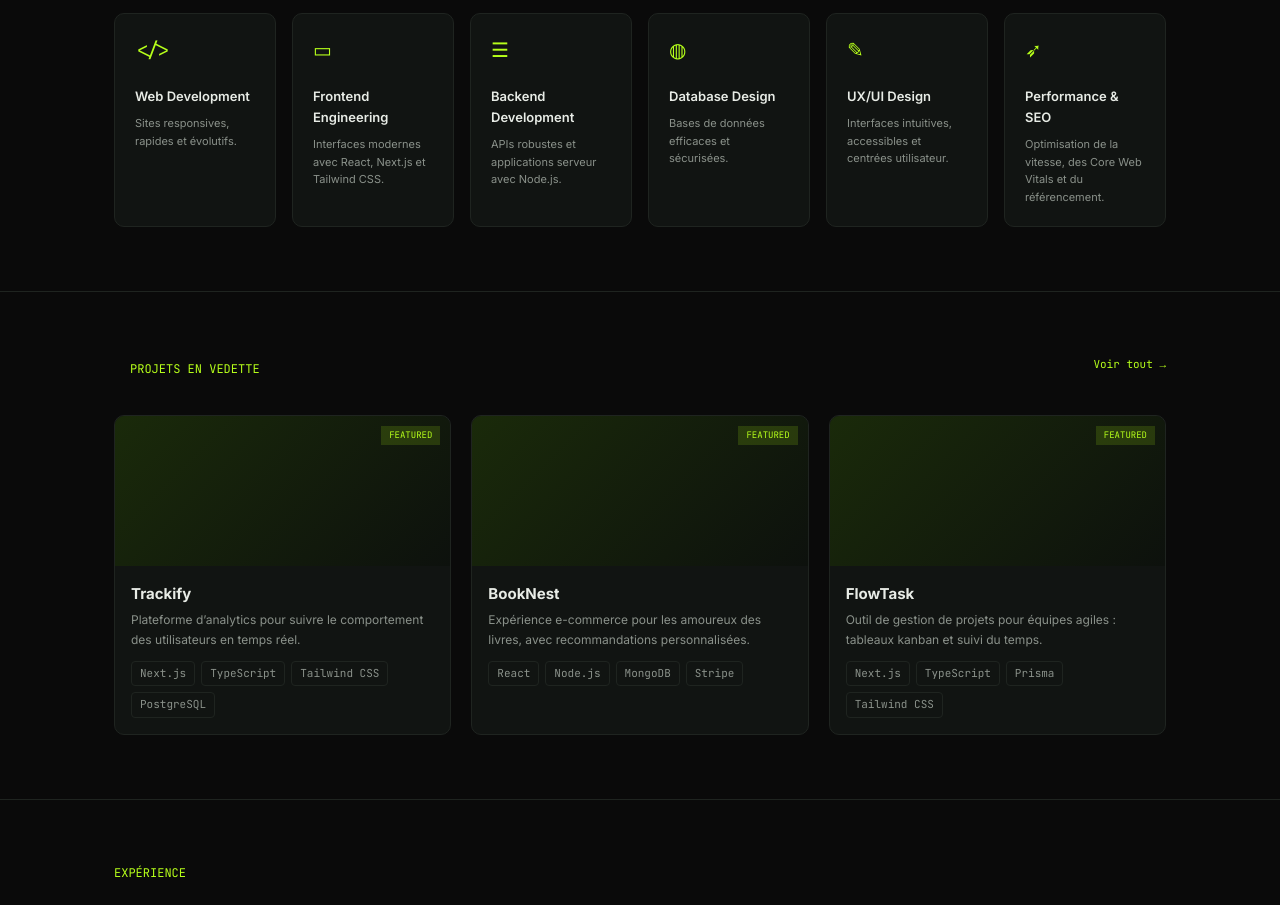
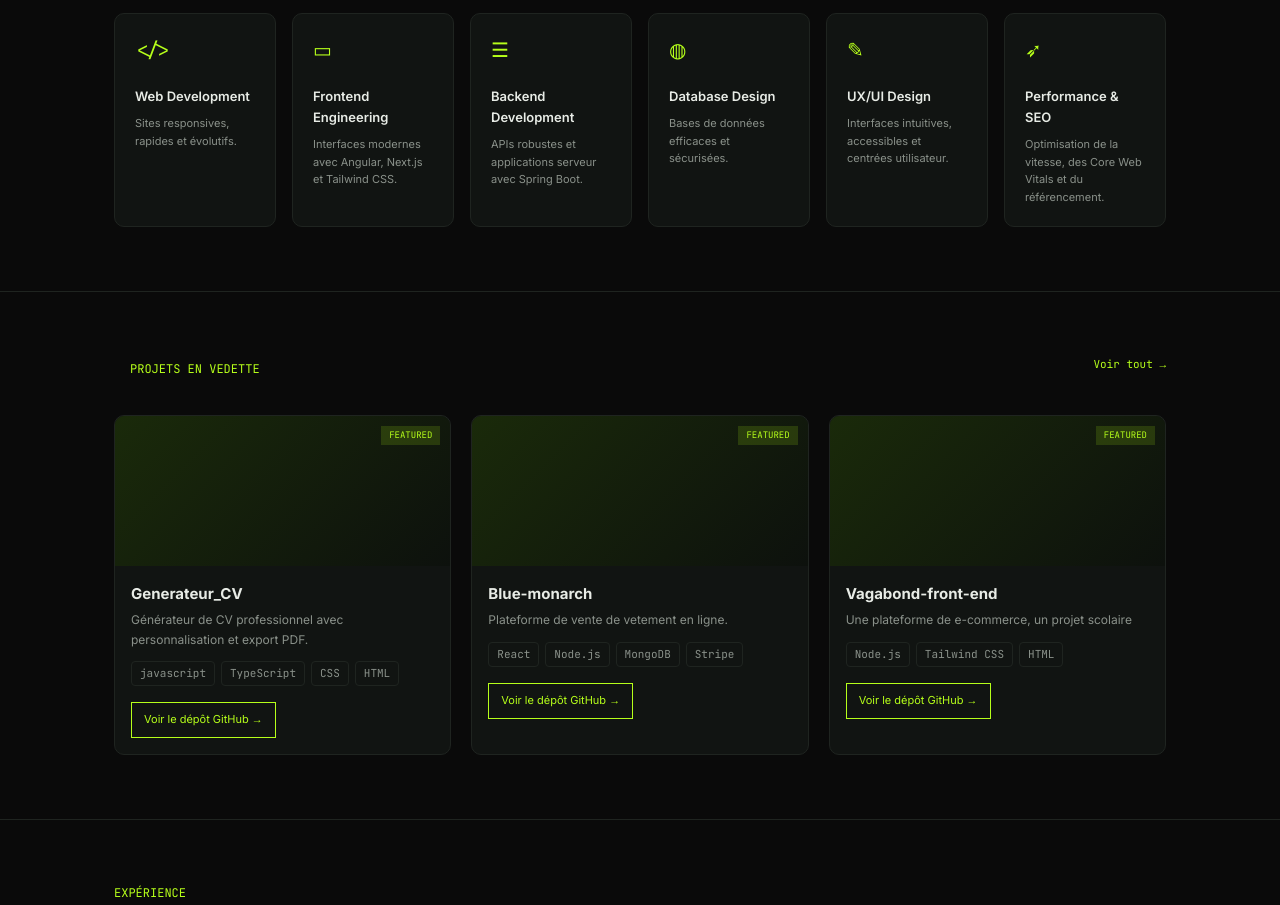
Before and after one commit to Marcel520-pro/portofolio, an Angular app: page / in a window 1280 px wide. Shown: the part 1240-2145 px from the top of the page. Built offline with nearby package versions, Linux system fonts and the light colour scheme.

Commit message:
hey here are my projects

```diff
--- a/src/app/data/portfolio.data.ts
+++ b/src/app/data/portfolio.data.ts
@@ -27,17 +27,17 @@ export const STATS = [
 
 export const SKILLS = [
   { icon: '</>', title: 'Web Development', text: 'Sites responsives, rapides et évolutifs.' },
-  { icon: '▭', title: 'Frontend Engineering', text: 'Interfaces modernes avec React, Next.js et Tailwind CSS.' },
-  { icon: '☰', title: 'Backend Development', text: 'APIs robustes et applications serveur avec Node.js.' },
+  { icon: '▭', title: 'Frontend Engineering', text: 'Interfaces modernes avec Angular, Next.js et Tailwind CSS.' },
+  { icon: '☰', title: 'Backend Development', text: 'APIs robustes et applications serveur avec Spring Boot.' },
   { icon: '◍', title: 'Database Design', text: 'Bases de données efficaces et sécurisées.' },
   { icon: '✎', title: 'UX/UI Design', text: 'Interfaces intuitives, accessibles et centrées utilisateur.' },
   { icon: '➶', title: 'Performance & SEO', text: 'Optimisation de la vitesse, des Core Web Vitals et du référencement.' },
 ];
 
 export const PROJECTS = [
-  { name: 'Trackify', text: 'Plateforme d’analytics pour suivre le comportement des utilisateurs en temps réel.', tags: ['Next.js', 'TypeScript', 'Tailwind CSS', 'PostgreSQL'] },
-  { name: 'BookNest', text: 'Expérience e-commerce pour les amoureux des livres, avec recommandations personnalisées.', tags: ['React', 'Node.js', 'MongoDB', 'Stripe'] },
-  { name: 'FlowTask', text: 'Outil de gestion de projets pour équipes agiles : tableaux kanban et suivi du temps.', tags: ['Next.js', 'TypeScript', 'Prisma', 'Tailwind CSS'] },
+  { name: 'Generateur_CV', text: 'Générateur de CV professionnel avec personnalisation et export PDF.', tags: ['javascript', 'TypeScript', 'CSS', 'HTML'] },
+  { name: 'Blue-monarch', text: 'Plateforme de vente de vetement en ligne.', tags: ['React', 'Node.js', 'MongoDB', 'Stripe'] },
+  { name: 'Vagabond-front-end', text: 'Une plateforme de e-commerce, un projet scolaire', tags: ['Node.js', 'Tailwind CSS', 'HTML'] },
 ];
 
 export const EXPERIENCES = [
--- a/src/app/projects/projects.component.ts
+++ b/src/app/projects/projects.component.ts
@@ -9,7 +9,7 @@ import { PROJECTS } from '../data/portfolio.data';
       <div class="container">
         <div class="head">
           <p class="label">PROJETS EN VEDETTE</p>
-          <a href="#" class="mono accent all">Voir tout →</a>
+          <a href="https://github.com/Marcel520-pro" class="mono accent all">Voir tout →</a>
         </div>
         <div class="grid">
           @for (p of projects; track p.name) {
@@ -20,6 +20,7 @@ import { PROJECTS } from '../data/portfolio.data';
               <div class="tags">
                 @for (t of p.tags; track t) { <span class="tag">{{ t }}</span> }
               </div>
+              <a class="repo-link" [href]="$any(p).githubUrl || $any(p).github || ('https://github.com/Marcel520-pro/' + p.name.toLowerCase().replaceAll(' ', '-'))" target="_blank" rel="noopener noreferrer">Voir le dépôt GitHub →</a>
             </article>
           }
         </div>
@@ -37,6 +38,8 @@ import { PROJECTS } from '../data/portfolio.data';
     h3 { padding: 0 16px; font-size: 15px; }
     p { padding: 4px 16px 12px; font-size: 12px; }
     .tags { display: flex; gap: 6px; flex-wrap: wrap; padding: 0 16px; }
+    .repo-link { display: inline-block; margin: 16px 16px 0; padding: 8px 12px; border: 1px solid var(--accent); color: var(--accent); font-size: 11px; text-decoration: none; }
+    .repo-link:hover { background: rgba(182,255,26,.1); }
   `,
 })
 export class ProjectsComponent {
```
